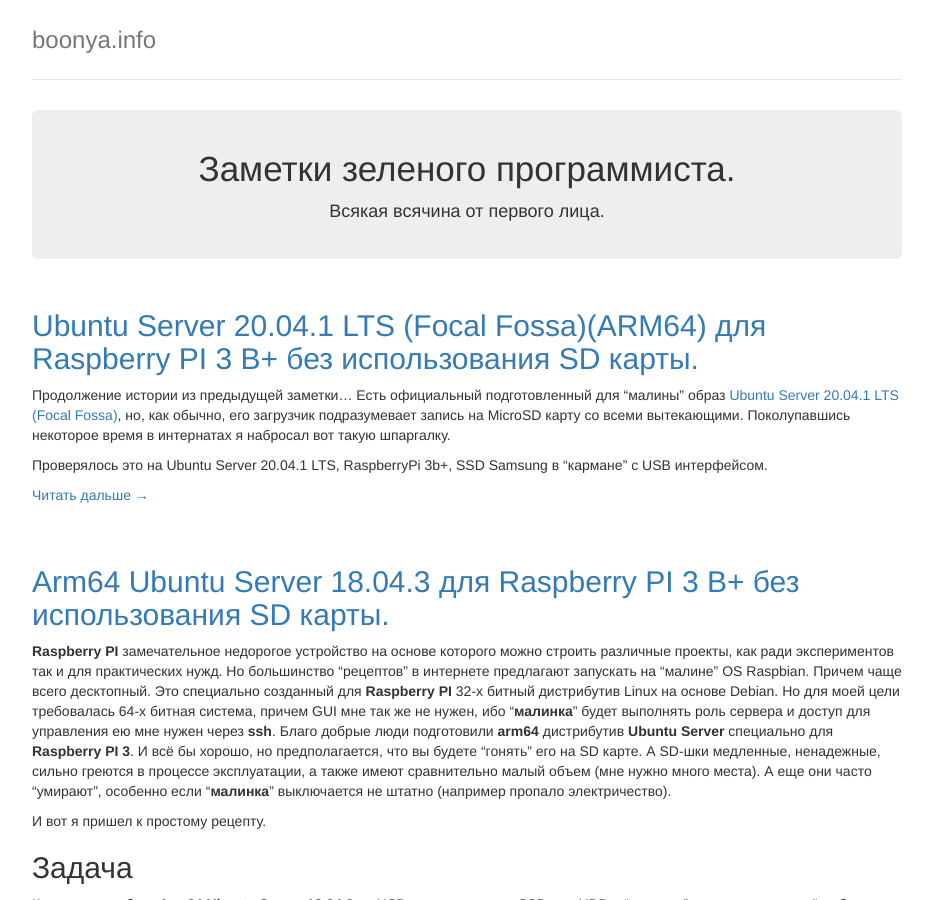
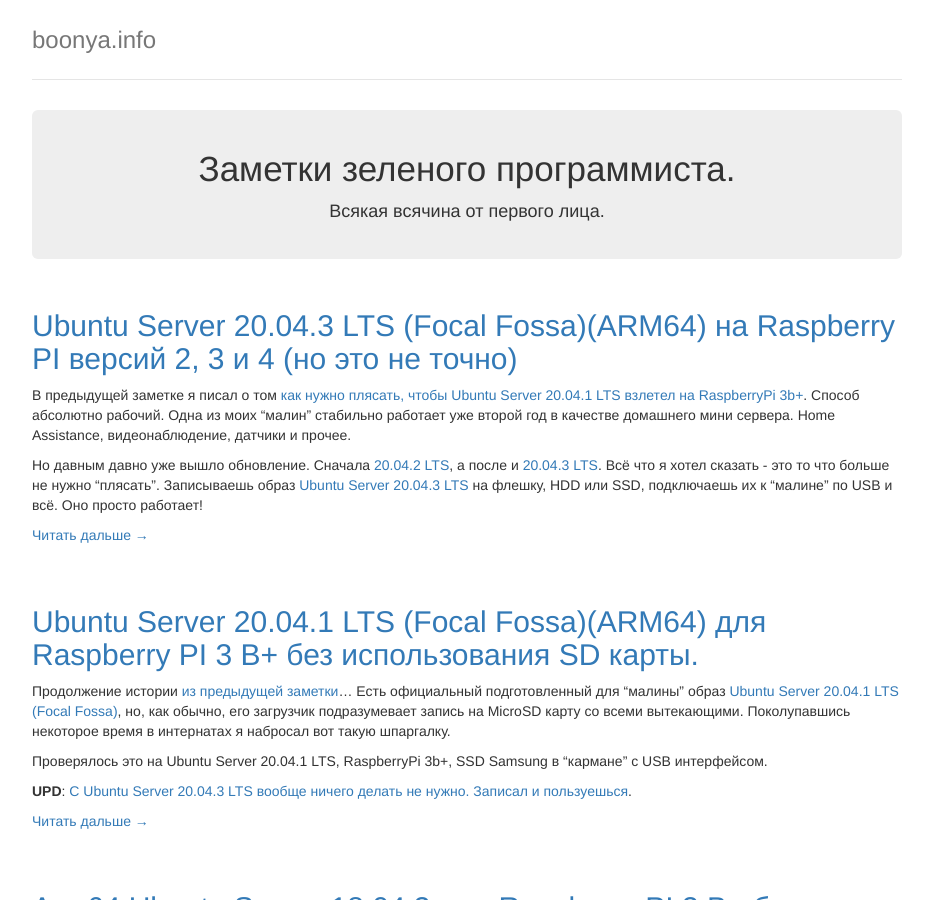
Before and after one commit to boonya/boonya.info, a Jekyll site: the page built from index.html, in a window 1280 px wide and 900 px high. Shown: the whole window, without its empty margins (173-1106 px from the left). Built offline with Jekyll 4.4.1, drawn with Linux system fonts in a browser that asks for light colours; nearby versions of some CDN libraries; the list of posts is cut into pages by our own code.

Commit message:
Ubuntu Server 20.04.3 LTS (Focal Fossa)(ARM64) на Raspberry PI версий 2, 3 и 4 (но это не точно)

```diff
--- a/_posts/2020-09-25-raspi-3b+-ubuntu-20.04.01-usb-boot.md
+++ b/_posts/2020-09-25-raspi-3b+-ubuntu-20.04.01-usb-boot.md
@@ -4,9 +4,11 @@
 permalink: /blog/raspi-3b+-ubuntu-20.04.01-usb-boot.html
 ---
 
-Продолжение истории из предыдущей заметки... Есть официальный подготовленный для "малины" образ [Ubuntu Server 20.04.1 LTS (Focal Fossa)](https://ubuntu.com/download/raspberry-pi), но, как обычно, его загрузчик подразумевает запись на MicroSD карту со всеми вытекающими. Поколупавшись некоторое время в интернатах я набросал вот такую шпаргалку.
+Продолжение истории [из предыдущей заметки](/blog/raspi-ubuntu-usb-boot.html)... Есть официальный подготовленный для "малины" образ [Ubuntu Server 20.04.1 LTS (Focal Fossa)](https://ubuntu.com/download/raspberry-pi), но, как обычно, его загрузчик подразумевает запись на MicroSD карту со всеми вытекающими. Поколупавшись некоторое время в интернатах я набросал вот такую шпаргалку.
 
 Проверялось это на Ubuntu Server 20.04.1 LTS, RaspberryPi 3b+, SSD Samsung в "кармане" с USB интерфейсом.
+
+**UPD**: [С Ubuntu Server 20.04.3 LTS вообще ничего делать не нужно. Записал и пользуешься](/blog/2021-10-23-raspi-ubuntu-20.04.03.html).
 
 <!--more-->
 
--- /dev/null
+++ b/_posts/2021-10-23-raspi-ubuntu-20.04.03.md
@@ -0,0 +1,13 @@
+---
+layout: post
+title: Ubuntu Server 20.04.3 LTS (Focal Fossa)(ARM64) на Raspberry PI версий 2, 3 и 4 (но это не точно)
+permalink: /blog/2021-10-23-raspi-ubuntu-20.04.03.html
+---
+
+В предыдущей заметке я писал о том [как нужно плясать, чтобы Ubuntu Server 20.04.1 LTS взлетел на RaspberryPi 3b+](/blog/raspi-3b+-ubuntu-20.04.01-usb-boot.html). Способ абсолютно рабочий. Одна из моих "малин" стабильно работает уже второй год в качестве домашнего мини сервера. Home Assistance, видеонаблюдение, датчики и прочее.
+
+Но давным давно уже вышло обновление. Сначала [20.04.2 LTS](https://cdimage.ubuntu.com/releases/20.04.2/release/), а после и [20.04.3 LTS](https://cdimage.ubuntu.com/releases/20.04.3/release/). Всё что я хотел сказать - это то что больше не нужно “плясать”. Записываешь образ  [Ubuntu Server 20.04.3 LTS](https://cdimage.ubuntu.com/releases/20.04.3/release/ubuntu-20.04.3-preinstalled-server-arm64+raspi.img.xz) на флешку, HDD или SSD, подключаешь их к “малине” по USB и всё. Оно просто работает!
+
+<!--more-->
+
+Единственная проблема с которой я сталкивался - это то, что “малинка” может стартовать раньше чем готов диск. Чтобы решить проблему, подключаем питание к диску за несколько секунд до того как подаем питание на RaspberryPi. Такое у меня случалось несколько  раз только при самом первом запуске, так что и проблемой то это назвать сложно. Но тем не менее.
```
